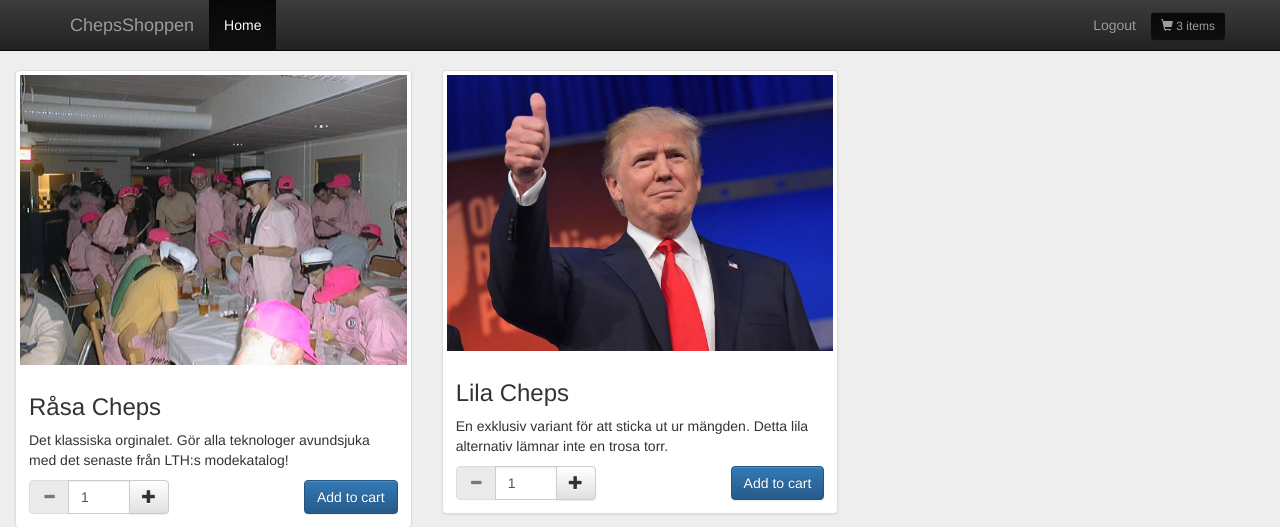
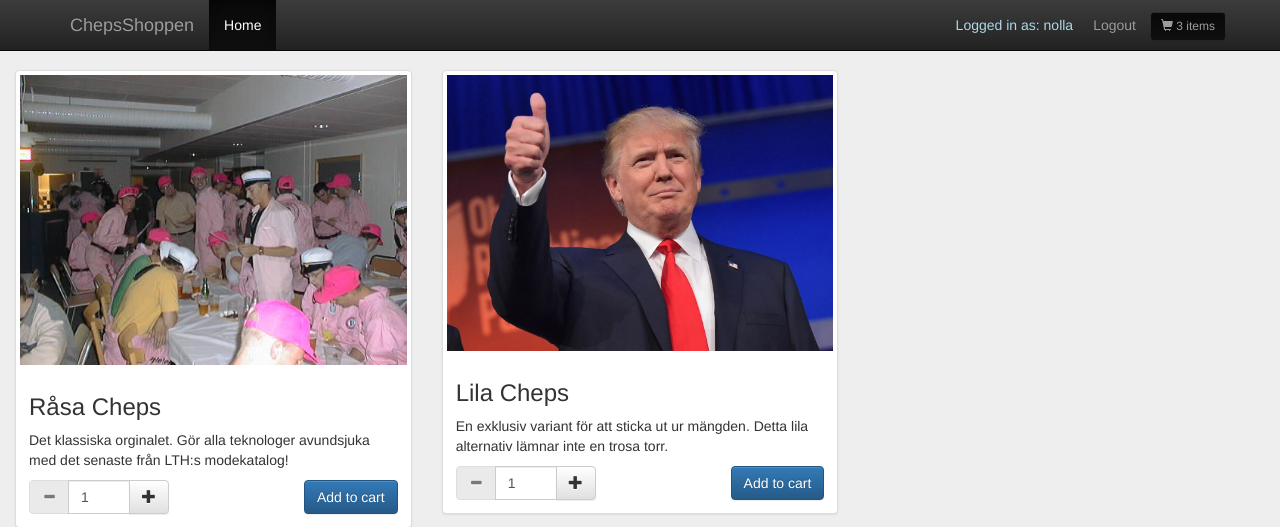
Before and after one commit to Dolck/eitf05, a PHP site: page / in a window 1280 px wide. Shown: the top 527 px of the page. Run offline with PHP 8.4, Linux system fonts and the light colour scheme; a user stored in the database is signed in; data comes from the database, SQL or seed files in the repository; some libraries are stand-ins or nearby versions.

Commit message:
Now displays the logged in user in top right corner

```diff
--- a/webshop/header.php
+++ b/webshop/header.php
@@ -45,6 +45,7 @@
 			<?php
             	if(isset($_SESSION['loggedIn']) && $_SESSION['loggedIn'] == TRUE){
             ?>
+              <li class="display-user"> <span> <?php echo 'Logged in as: '?> <?php echo $_SESSION['username']?></span></li>
             	<li <?php if(basename($_SERVER['PHP_SELF']) == 'logout.php'){ echo 'class="active"';} ?>><a href="logout.php">Logout</a></li>
             <?php
             	}else{
--- a/webshop/main.css
+++ b/webshop/main.css
@@ -79,3 +79,11 @@ form button[type="submit"] {
   outline: none;
 }
 .btn-cart:focus { color: #fff; outline: true; }
+
+.display-user {
+    color: lightblue;
+    font-size: 14px;
+    padding-top: 15px;
+    padding-bottom: 15px;
+    padding-right: 5px;
+}
```
